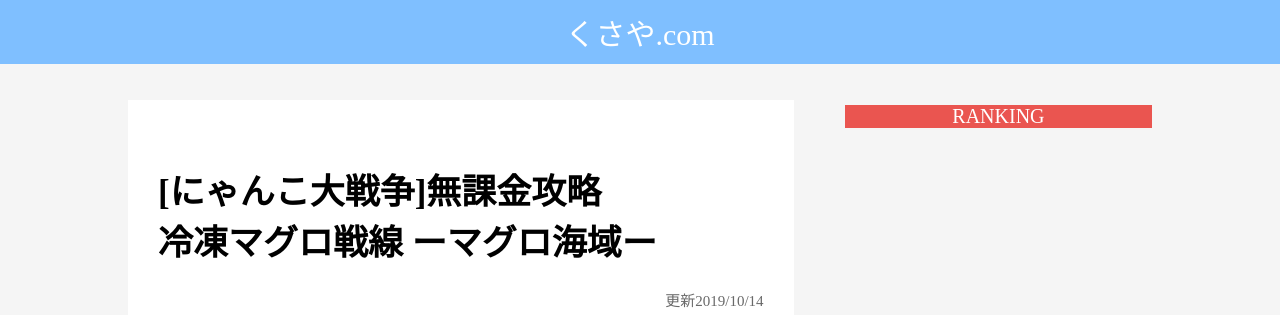
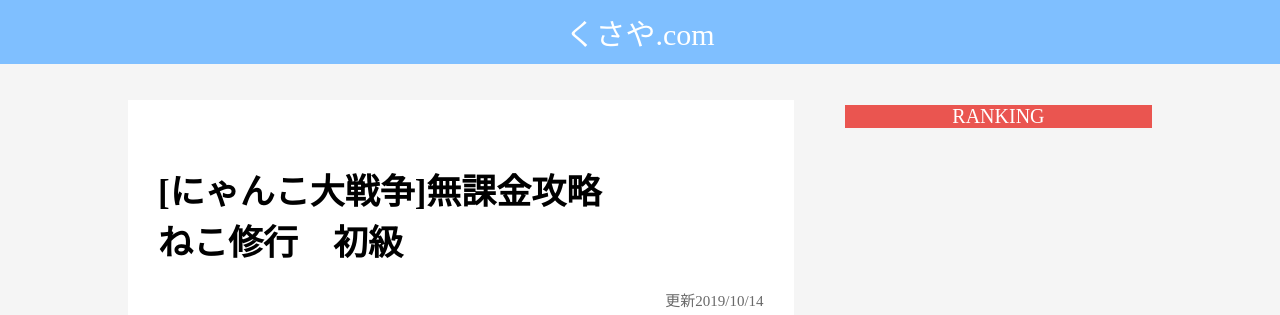
Before and after one commit to kayayoshimura/catsbattle, a plain HTML site: page index.html in a window 1280 px wide. Shown: the top 315 px of the page. Drawn offline with Linux system fonts and the light colour scheme.

Commit message:
Update index.html

```diff
--- a/index.html
+++ b/index.html
@@ -6,7 +6,7 @@
     <link rel="stylesheet" href="stylesheet.css">
     <link rel="stylesheet" href="responsive.css">
     <title>
-      タイトル
+      [にゃんこ大戦争]無課金攻略　ねこ修行　初級
     </title>
   </head>
   <body>
@@ -20,7 +20,7 @@
         <div class="topWrapper">
           <h1>
             [にゃんこ大戦争]無課金攻略<br>
-            冷凍マグロ戦線 ーマグロ海域ー
+            ねこ修行　初級
           </h1>
           <p class="lastUpdate">更新2019/10/14</p>
           <img src="https://battlecats.club/wp-content/themes/nyanko/img/index/series_2@3x.png">
```
